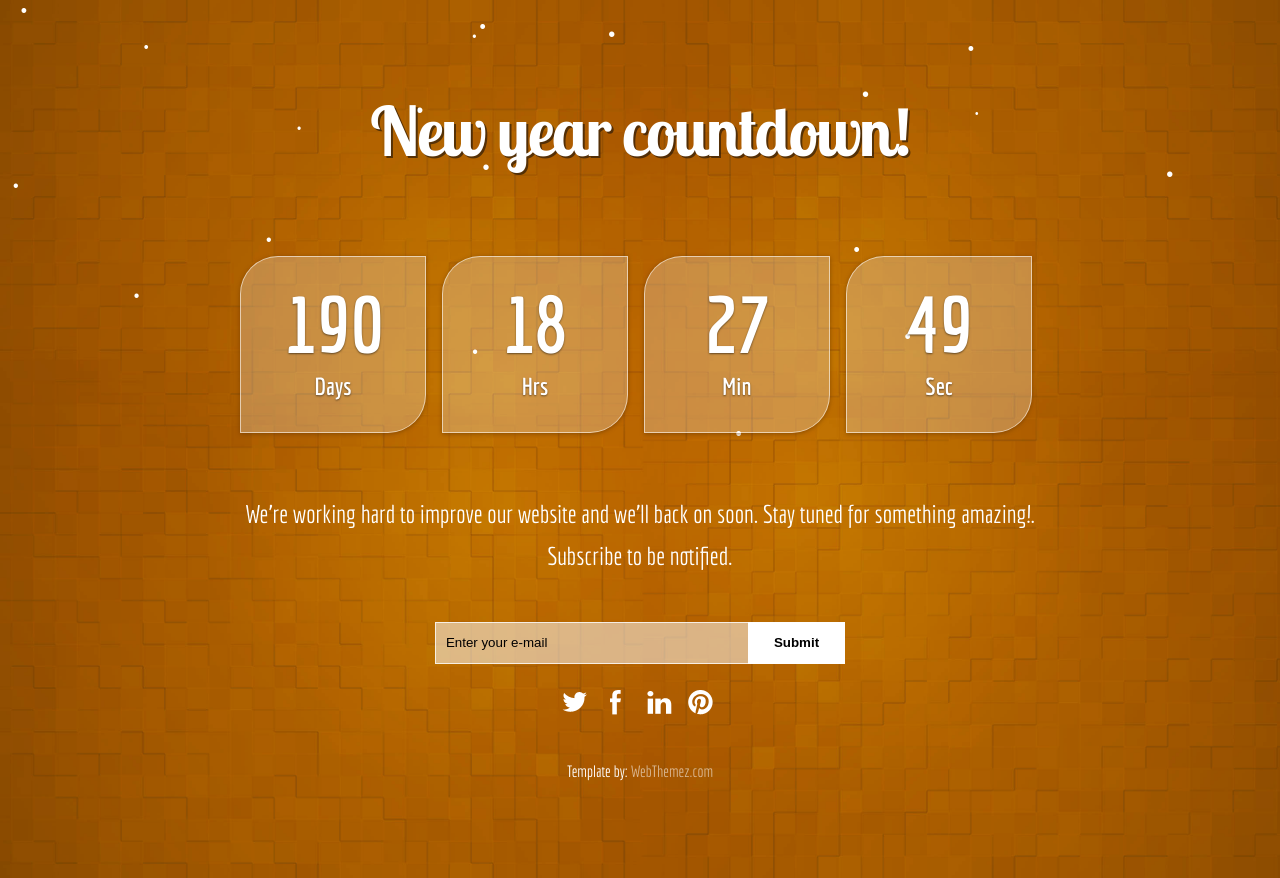
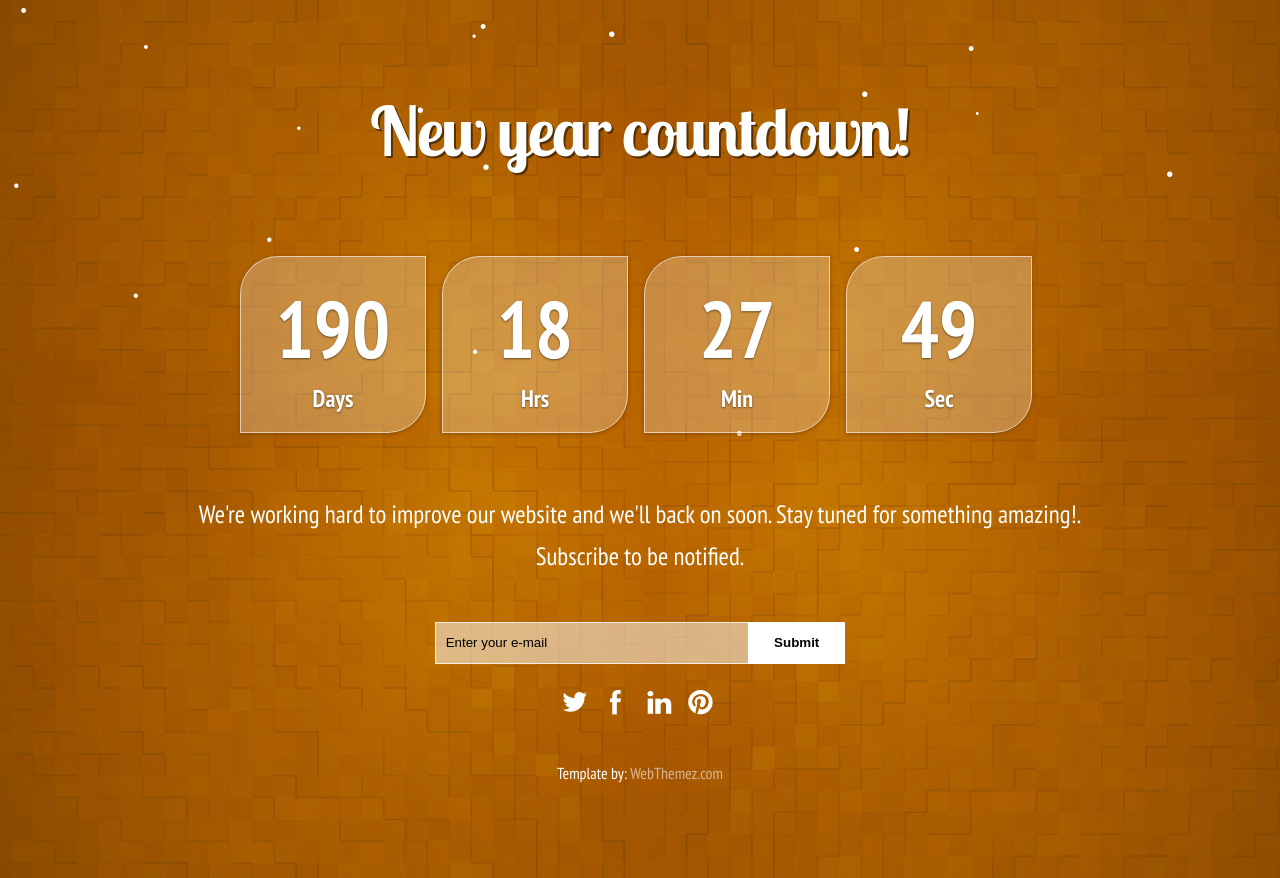
Before and after one commit to mvgum/VM, a Flask app: page / in a window 1280 px wide. Run offline with Flask 3, Linux system fonts and the light colour scheme.

Commit message:
Fix background color back to original gradient

```diff
--- a/static/css/styles.css
+++ b/static/css/styles.css
@@ -7,8 +7,8 @@
 @import url(http://fonts.googleapis.com/css?family=Economica:400,700);
 @import url(http://fonts.googleapis.com/css?family=Lobster+Two:700);
 body {
-	color:#FFF;
-	font-family: 'Economica', sans-serif;
+	color:#ffffff;
+	font-family: 'PT Sans Narrow', Arial, sans-serif;
 	min-width:960px;
 	top:0;
 	left:0;
@@ -17,6 +17,7 @@
 	width:100%;
 	margin:0;
 	background-size:cover;
+	background: linear-gradient(135deg, #667eea 0%, #764ba2 100%);
 }
 .ie body {
 	filter: dropshadow(color=#000000, offx=0, offy=1);
```
